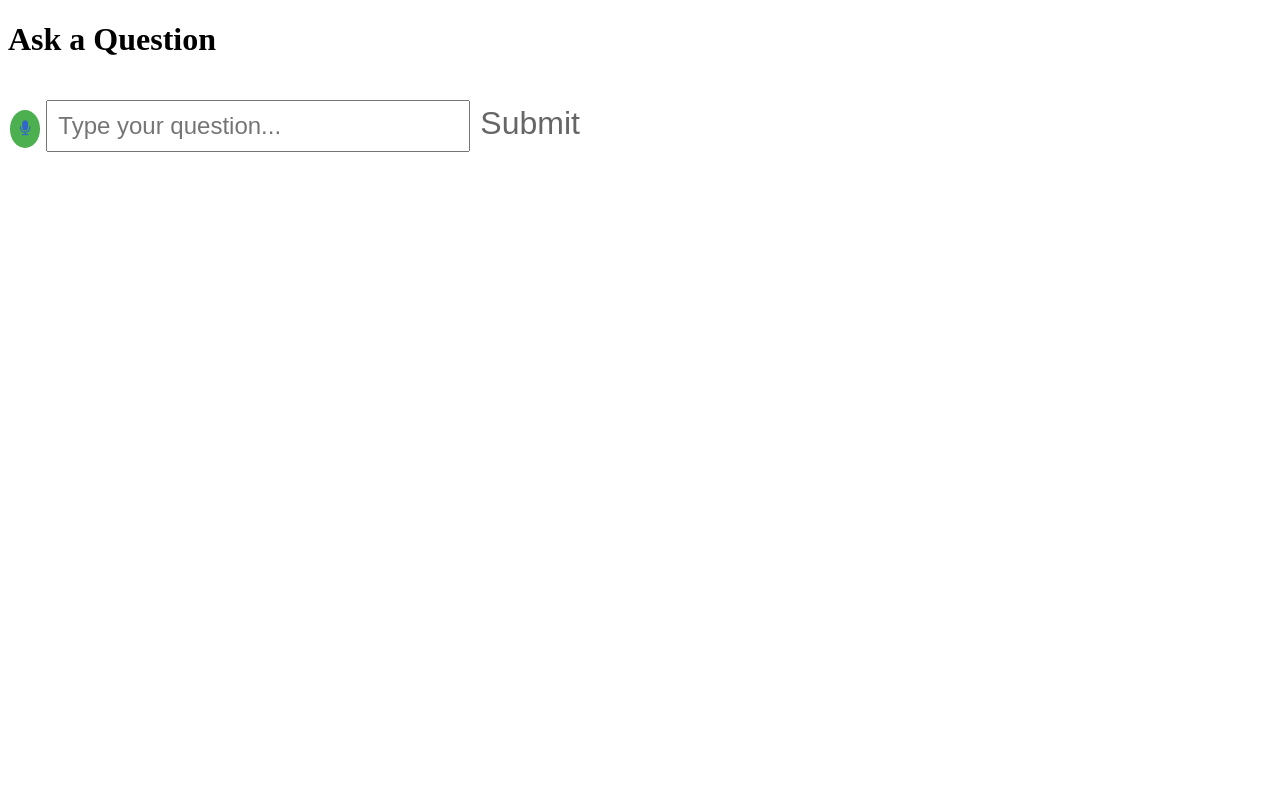
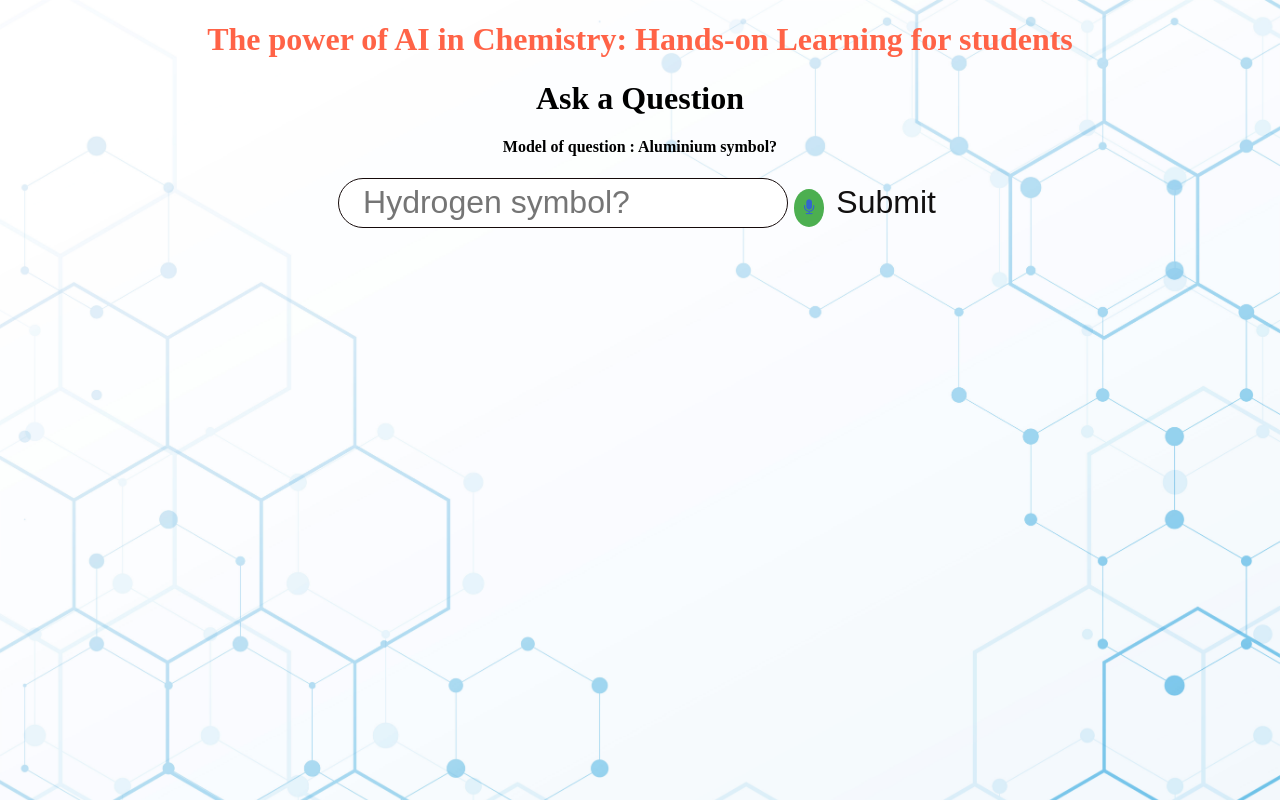
Before and after one commit to deepukumar12345/deepukumar.github.io, a plain HTML site: page index.html in a window 1280 px wide. Drawn offline with nearby package versions, Linux system fonts and the light colour scheme.

Commit message:
Style changes

```diff
--- a/index.html
+++ b/index.html
@@ -11,6 +11,14 @@
 
     <script src="fuzzyset.js"></script>
 
+    <style>
+      body {
+        background-image: url('bg.jpg');
+        background-size : 100% auto;
+      }
+
+
+    </style>
     <style>
       #voice-input-btn {
         background-color: #4CAF50;
@@ -32,14 +40,21 @@
         margin-top: 10px;
       }
     </style>
-  </head>
-  <body>
-    <h1>Ask a Question</h1>
-    <div id="answer"></div>
-    <button id="voice-input-btn"><i class="fa fa-microphone"></i></button>
-    <input type="text" id="text-input" placeholder="Type your question...">
-    <button id="submit-btn">Submit</button>
-    <div id="answer-box"></div>
+    <div style="text-align:center;">
+      <h1 style="color:Tomato;"> The power of AI in Chemistry: Hands-on Learning for students </h1>
+      <h1 >Ask a Question</h1>
+        <h4>Model of question : Aluminium symbol? </h4>
+
+        <input type="text" id="text-input" placeholder="Hydrogen symbol?">
+        <button id="voice-input-btn"><i class="fa fa-microphone"></i></button>
+        <button id="submit-btn">Submit</button>
+        <div id="answer"></div>
+        <div id="answer-box"></div>
+    </div>
+      </head>
+      <body>
+
+
 
     <script>
 
--- a/style.css
+++ b/style.css
@@ -11,7 +11,7 @@ button {
   border: none;
   background: none;
   font-size: 32px;
-  color: #666;
+  color: #121010;
   cursor: pointer;
 }
 
@@ -22,10 +22,15 @@ button i.fa {
 
 
 #text-input {
-  margin-top: 20px;
-  padding: 10px;
-  font-size: 24px;
-  width: 400px;
+  font-size: 2rem;
+  width: 25rem;
+  height: 0rem;
+  border: 1px solid #150a0a;
+  outline: none;
+  border-radius: 5rem;
+  padding: 1.5rem;
+  transition: all .0001s;
+  transition-delay: .0001s;
 }
 
 .hidden {
@@ -47,7 +52,7 @@ button i.fa {
 #answer-box {
   margin-top: 20px;
   font-size: 24px;
-  border: 1px solid #ccc;
+  border: 1px solid #cccccc;
   padding: 10px;
   width: 400px;
   display: none; /* add this line */
```
Also changed, not shown: bg.jpg (added).
